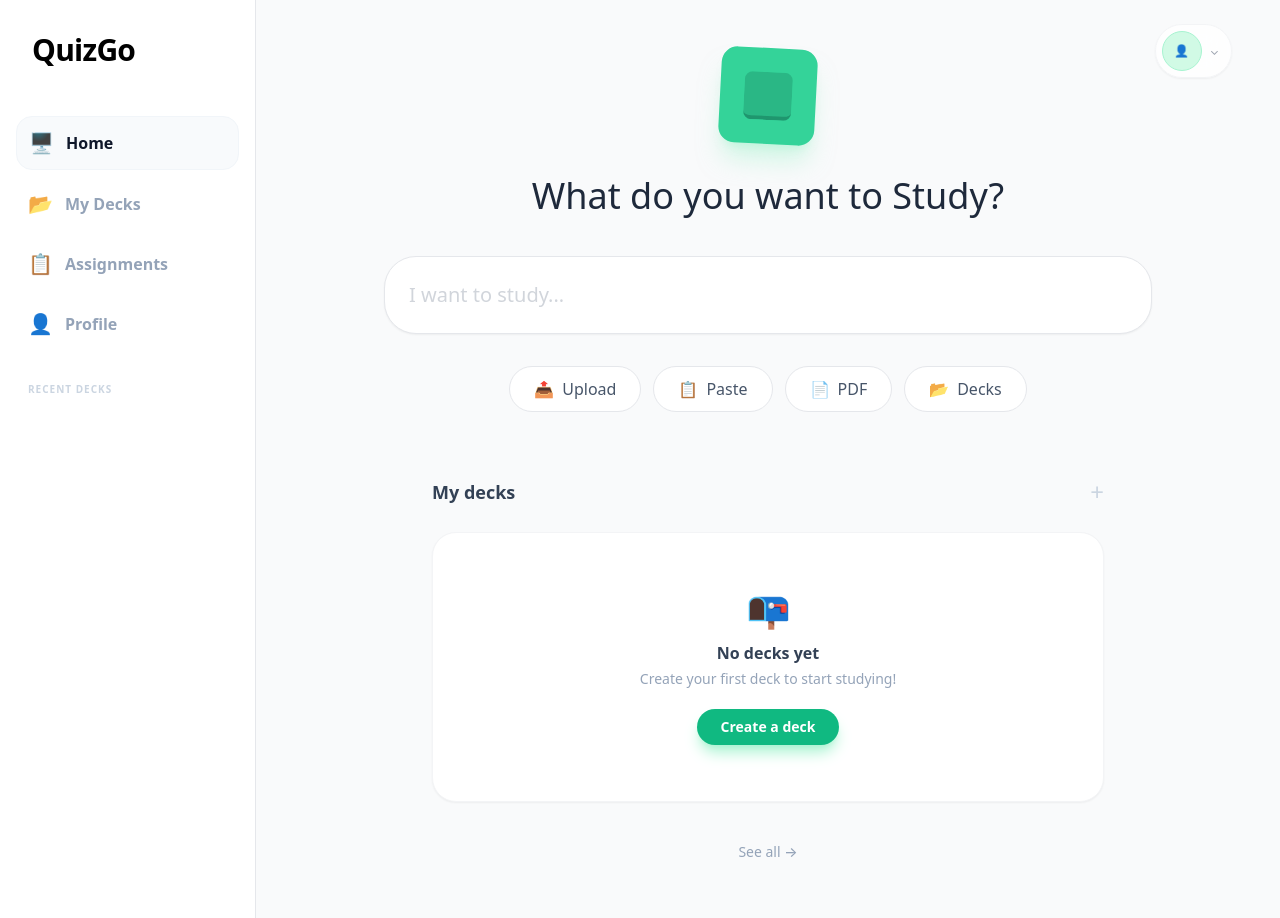
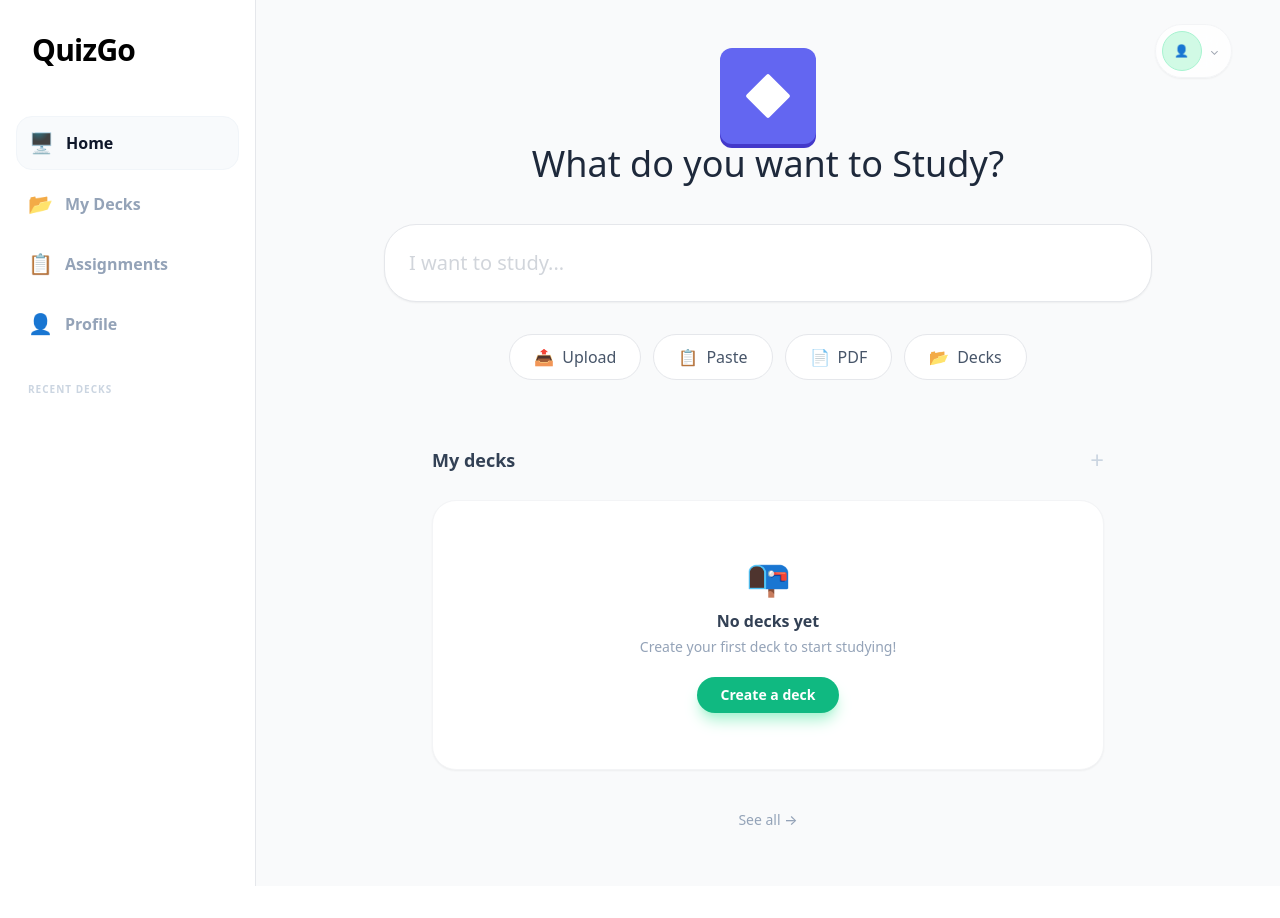
Before and after one commit to androidsheesh/QuizGo, a Laravel app: page /home in a window 1280 px wide. After the commit the page ends 886 px from the top, so only its background shows below. Run offline with Laravel 12, Linux system fonts and the light colour scheme; style sheets or scripts are compiled from the project's sources; parts of the project's set-up code (start-up, migrations or seed data) failed here and were passed over.

Commit message:
feat: update layout and styling for home page components

```diff
--- a/resources/views/home.blade.php
+++ b/resources/views/home.blade.php
@@ -1,18 +1,19 @@
 <x-layout>
+
     <div class="flex min-h-screen bg-[#F9FAFB]">
 
         <x-sidebar/>
         {{--
             [ MAIN CONTENT ]
         --}}
-        <x-dropdown-profile/>
-        <main class="flex-1 p-6 md:p-12 overflow-y-auto relative">
+        <main class="flex-1 p-6 md:p-12 relative">
+            <x-dropdown-profile/>
 
             <div class="max-w-3xl mx-auto flex flex-col items-center">
 
                 <div class="flex flex-col items-center text-center mb-10">
-                    <div class="w-24 h-24 bg-emerald-400 rounded-2xl flex items-center justify-center shadow-xl shadow-emerald-200/50 transform rotate-3 mb-8">
-                        <div class="w-12 h-12 bg-emerald-900/20 rounded-lg border-b-4 border-emerald-900/30"></div>
+                    <div class="w-24 h-24 bg-indigo-500 rounded-xl flex items-center justify-center shadow-[0_4px_0_0_#4338ca] group-hover:scale-105 transition-transform">
+                        <div class="w-8 h-8 bg-white rounded-sm rotate-45"></div>
                     </div>
                     <h2 class="text-3xl md:text-4xl font-medium text-slate-800">What do you want to Study?</h2>
                 </div>
```
